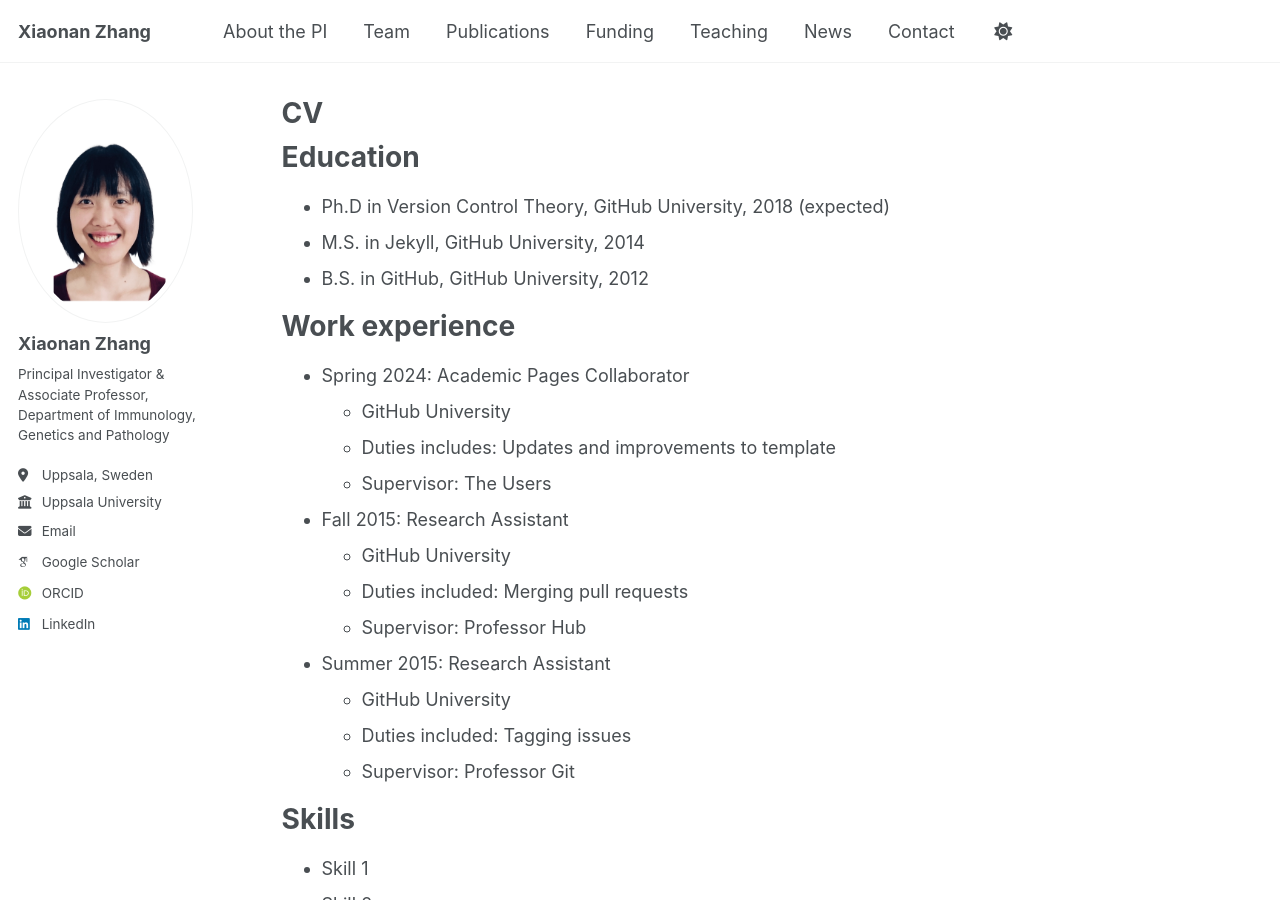
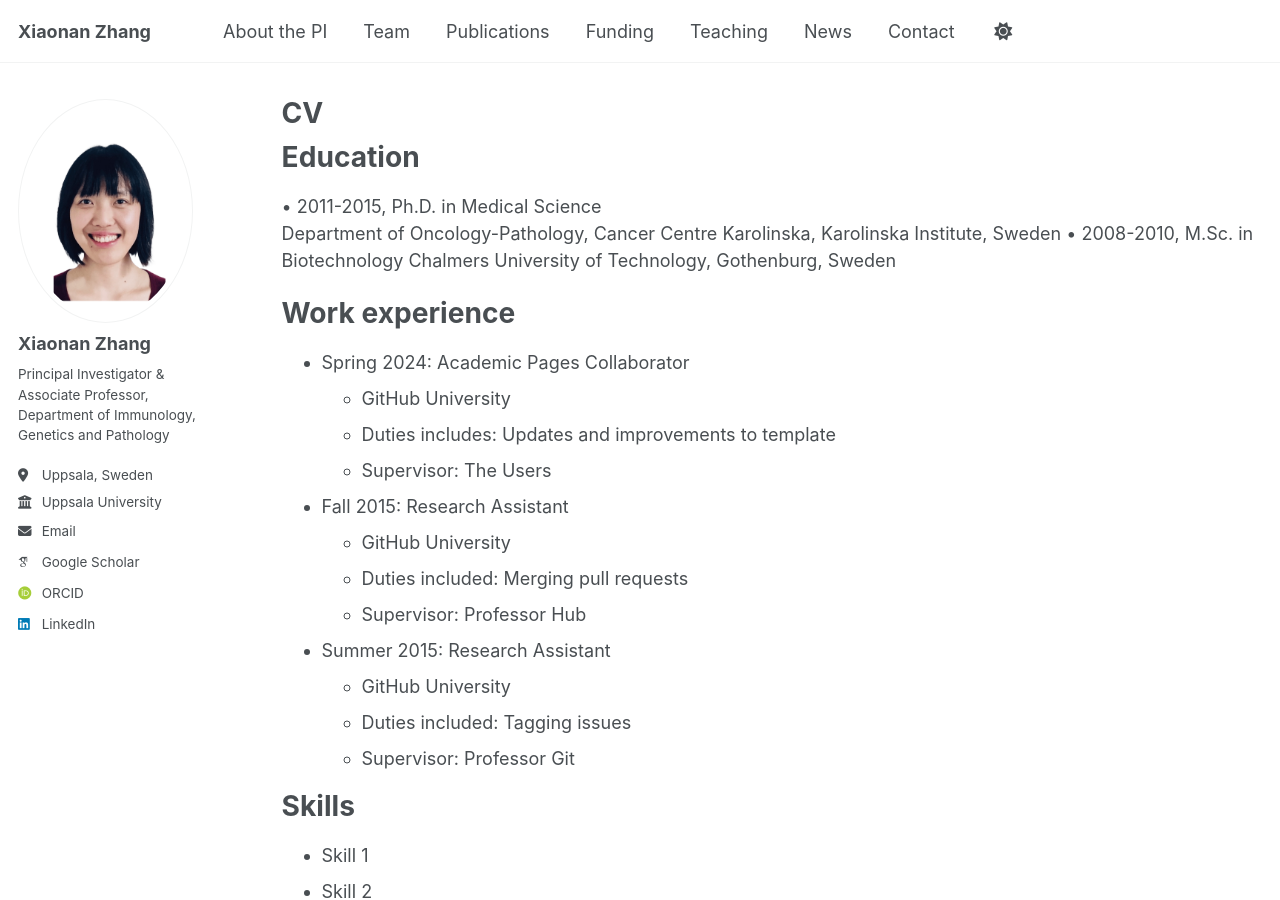
Before and after one commit to Xiaonanzhanglab/XLab, a Jekyll site: the page built from _pages/cv.md, in a window 1280 px wide and 900 px high. Built offline with Jekyll 4.4.1, drawn with Linux system fonts in a browser that asks for light colours; some web fonts are replaced; a script that is not in the unit is left out.

Commit message:
Update cv.md

```diff
--- a/_pages/cv.md
+++ b/_pages/cv.md
@@ -11,9 +11,10 @@ redirect_from:
 
 Education
 ======
-* Ph.D in Version Control Theory, GitHub University, 2018 (expected)
-* M.S. in Jekyll, GitHub University, 2014
-* B.S. in GitHub, GitHub University, 2012
+•	2011-2015, Ph.D. in Medical Science
+Department of Oncology-Pathology, Cancer Centre Karolinska, Karolinska Institute, Sweden
+•	2008-2010, M.Sc. in Biotechnology
+Chalmers University of Technology, Gothenburg, Sweden
 
 Work experience
 ======
```
